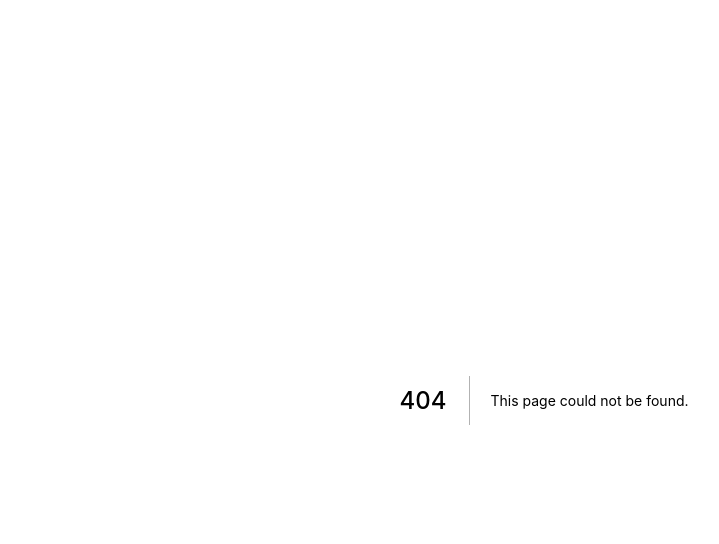
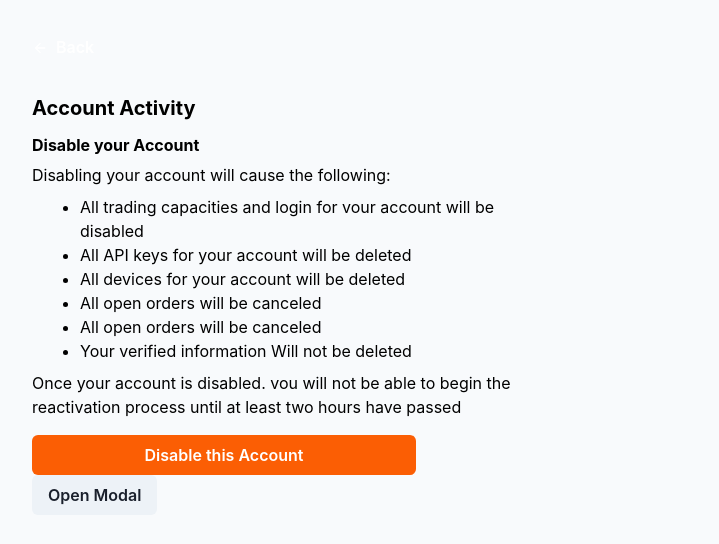
Before and after one commit to switcha-exchange-africa/velo-block, a Next.js app: page /temp-settings/AccountActivity in a window 1280 px wide. Before the commit this address had no page. Shown: the top 544 px of the page, without its empty margins (96-815 px from the left). Built offline with nearby package versions, Linux system fonts and the light colour scheme.

Commit message:
ui/implement-settings-pages

```diff
--- a/package.json
+++ b/package.json
@@ -9,6 +9,7 @@
     "lint": "next lint"
   },
   "dependencies": {
+    "@chakra-ui/icons": "^2.0.9",
     "@chakra-ui/react": "^2.3.2",
     "@emotion/react": "^11.10.4",
     "@emotion/styled": "^11.10.4",
--- a/src/components/buttons/MainAppButton.tsx
+++ b/src/components/buttons/MainAppButton.tsx
@@ -1,18 +1,57 @@
-import { background, Button, ResponsiveValue, } from '@chakra-ui/react'
-import React from 'react'
+import { background, Button, ResponsiveValue } from "@chakra-ui/react";
+import React from "react";
 
 interface MainAppButtonProps {
-    size?: ResponsiveValue<(string & {}) | "sm" | "md" | "lg" | "xs"> | undefined
-    isLoading: false
-    backgroundColor?: "primaryColor.900" | "primaryColor.600" | "secondaryColor.900" | "secondaryColor.600" | any
-    width?: "sm" | "md" | "lg" | "xl" | "2xl" | (string & {}) | "xs" | "px" | "-moz-initial" | "inherit" | "initial" | "revert" | "revert-layer" | "unset" | "-moz-fit-content" | "container.xl" | any | undefined
-    children: any
+  size?: ResponsiveValue<(string & {}) | "sm" | "md" | "lg" | "xs"> | undefined;
+  isLoading: false;
+  backgroundColor?:
+    | "primaryColor.900"
+    | "primaryColor.600"
+    | "secondaryColor.900"
+    | "secondaryColor.600"
+    | any;
+  width?:
+    | "sm"
+    | "md"
+    | "lg"
+    | "xl"
+    | "2xl"
+    | (string & {})
+    | "xs"
+    | "px"
+    | "-moz-initial"
+    | "inherit"
+    | "initial"
+    | "revert"
+    | "revert-layer"
+    | "unset"
+    | "-moz-fit-content"
+    | "container.xl"
+    | any
+    | undefined;
+  children: any;
 }
 
-const MainAppButton = ({ size, isLoading, backgroundColor, width, children }: MainAppButtonProps) => {
-    return (
-        <Button variant='solid' bg={backgroundColor ?? "primaryColor.900"} color="appWhiteColor" isLoading={isLoading} width={width ?? "lg"} size={size ?? 'md'} loadingText='Please wait...'>{children}</Button>
-    )
-}
+const MainAppButton = ({
+  size,
+  isLoading,
+  backgroundColor,
+  width,
+  children,
+}: MainAppButtonProps) => {
+  return (
+    <Button
+      variant="solid"
+      bg={backgroundColor ?? "primaryColor.900"}
+      color="appWhiteColor"
+      isLoading={isLoading}
+      width={width ?? "lg"}
+      size={size ?? "md"}
+      loadingText="Please wait..."
+    >
+      {children}
+    </Button>
+  );
+};
 
-export default MainAppButton
+export default MainAppButton;
--- /dev/null
+++ b/src/pages/temp-settings/AccountActivity.tsx
@@ -0,0 +1,98 @@
+import "react-toastify/dist/ReactToastify.css";
+import { ToastContainer } from "react-toastify";
+import MainAppButton from "../../components/buttons/MainAppButton";
+import { useRouter } from "next/router";
+
+import {
+  Box,
+  HStack,
+  IconButton,
+  Text,
+  Heading,
+  VStack,
+  Button,
+  ListItem,
+  UnorderedList,
+  Modal,
+  ModalOverlay,
+  ModalContent,
+  ModalHeader,
+  ModalFooter,
+  ModalBody,
+  ModalCloseButton,
+  useDisclosure,
+} from "@chakra-ui/react";
+import { ArrowBackIcon } from "@chakra-ui/icons";
+
+const AccountActivity = () => {
+  const router = useRouter();
+  const { isOpen, onOpen, onClose } = useDisclosure();
+  return (
+    <Box background={"#F8FAFC"} height={"100vh"} color="black" px={"10%"}>
+      <Button
+        leftIcon={<ArrowBackIcon />}
+        colorScheme="transparent"
+        variant="solid"
+        pl={0}
+        py={"3rem"}
+        onClick={() => router.back()}
+      >
+        Back
+      </Button>
+      <VStack alignItems={"start"} gap={"1rem"}>
+        <Heading size="md">Account Activity</Heading>
+        <VStack w={"50%"} gap={"0.5rem"} alignItems={"start"}>
+          <Heading size="sm">Disable your Account</Heading>
+          <Text>Disabling your account will cause the following:</Text>
+          <UnorderedList pl={"2rem"}>
+            <ListItem>
+              All trading capacities and login for vour account will be disabled
+            </ListItem>
+            <ListItem>All API keys for your account will be deleted</ListItem>
+            <ListItem>All devices for your account will be deleted</ListItem>
+            <ListItem>All open orders will be canceled</ListItem>
+            <ListItem>All open orders will be canceled</ListItem>
+            <ListItem>Your verified information Will not be deleted</ListItem>
+          </UnorderedList>
+          <Text>
+            Once your account is disabled. vou will not be able to begin the
+            reactivation process until at least two hours have passed
+          </Text>
+        </VStack>
+        <MainAppButton isLoading={false} width={"sm"}>
+          Disable this Account
+        </MainAppButton>
+      </VStack>
+
+      <Button onClick={onOpen}>Open Modal</Button>
+
+      <Modal closeOnOverlayClick={true} isOpen={isOpen} onClose={onClose}>
+        <ModalOverlay
+          bg="blackAlpha.800"
+          backdropFilter="blur(10px) hue-rotate(90deg)"
+        />
+        <ModalContent background="white" color="black">
+          <ModalHeader textAlign={"center"}>
+            <Heading size="md">Disable your Account</Heading>
+          </ModalHeader>
+          <ModalCloseButton />
+          <ModalBody pb={6}>
+            <Text mb={"30px"}>
+              Are you sure you want to disable your account? You will lose all
+              you information, trades and everything related to the account.
+            </Text>
+            <Text>This process is NOT REVERSIBLE</Text>
+          </ModalBody>
+
+          <ModalFooter>
+            <MainAppButton isLoading={false} width={"sm"}>
+              Disable account
+            </MainAppButton>
+          </ModalFooter>
+        </ModalContent>
+      </Modal>
+    </Box>
+  );
+};
+
+export default AccountActivity;
--- a/src/styles/theme.ts
+++ b/src/styles/theme.ts
@@ -1,19 +1,19 @@
-import {extendTheme} from '@chakra-ui/react'
-import {ButtonStyles as Button} from './buttonStyles'
+import { extendTheme } from "@chakra-ui/react";
+import { ButtonStyles as Button } from "./buttonStyles";
 export const appTheme = extendTheme({
-    colors:{
-        primaryColor:{
-            900:"rgba(251, 94, 4, 1)",
-            600:"rgba(251, 94, 4, 0.6)",
-        },
-        mainBGColor:"#F8FAFC",
-        appWhiteColor:"#FFFFFF",
-        secondaryColor: {
-            900:"rgba(34, 195, 107, 1)",
-            600:"rgba(34, 195, 107, 0.6)",
-        }
+  colors: {
+    primaryColor: {
+      900: "rgba(251, 94, 4, 1)",
+      600: "rgba(251, 94, 4, 0.6)",
     },
-    components:{
-        Button
-    }
-})
+    mainBGColor: "#F8FAFC",
+    appWhiteColor: "#FFFFFF",
+    secondaryColor: {
+      900: "rgba(34, 195, 107, 1)",
+      600: "rgba(34, 195, 107, 0.6)",
+    },
+  },
+  components: {
+    Button,
+  },
+});
```
Also changed, not shown: src/pages/index.tsx (+36 -15 lines), src/pages/temp-settings/security/AuthPage.tsx (added, +62 -0 lines), src/pages/temp-settings/security/index.tsx (added, +89 -0 lines), 2 other files (tests, documents, lock files or other folders).
